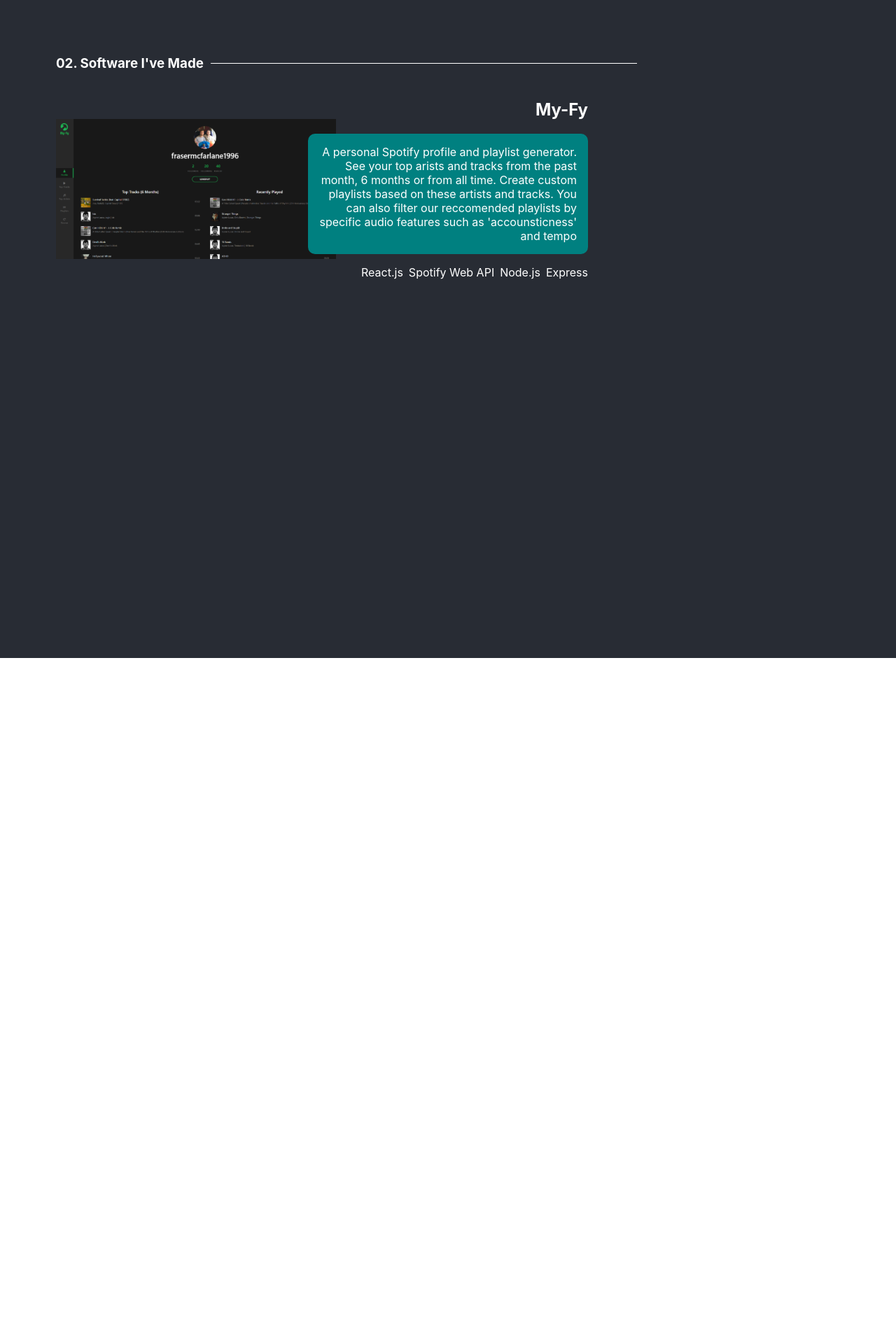
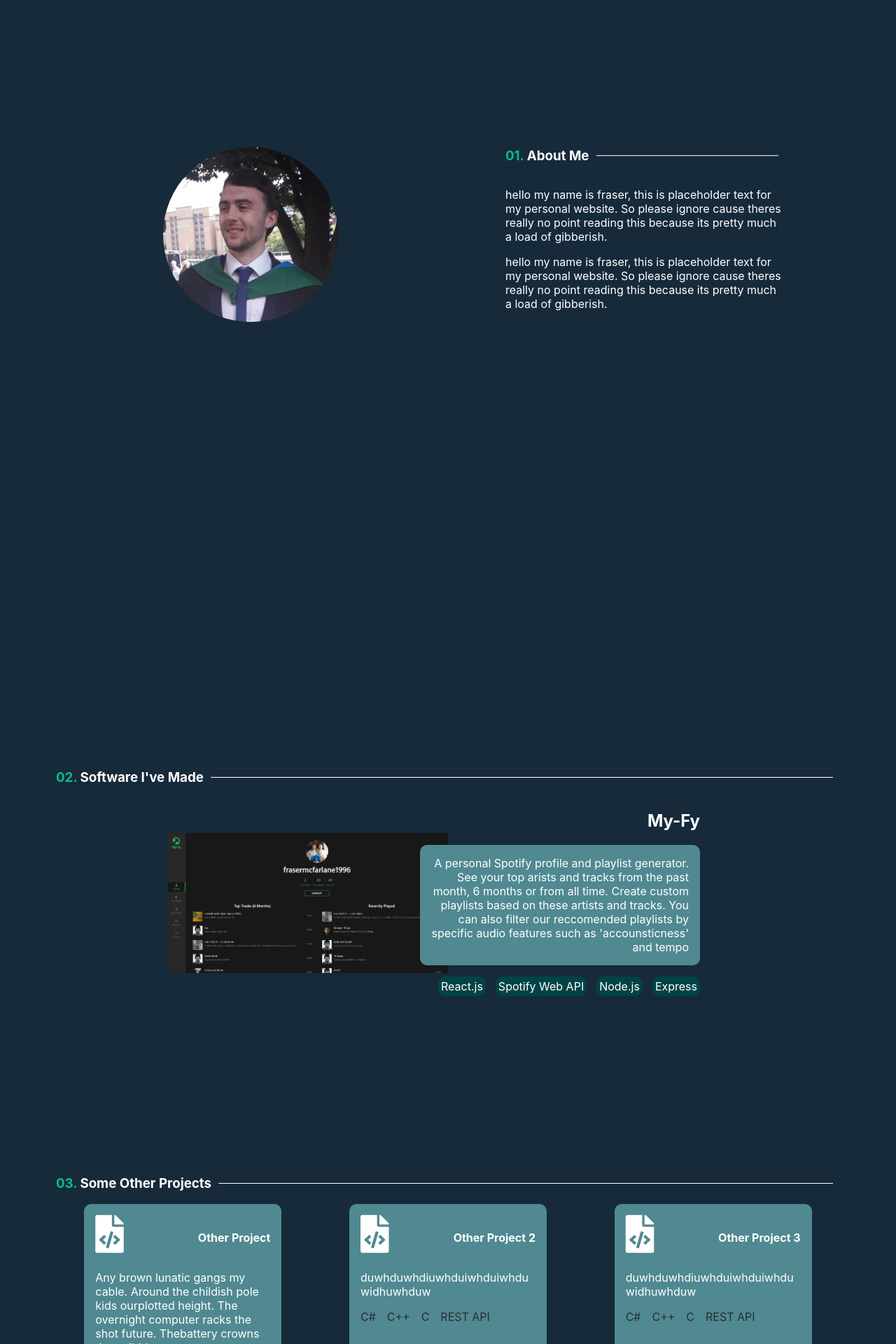
Before and after one commit to fmcfar200/personal-site, a React (Create React App) app: page / in a window 1280 px wide. Shown: the part 20-1940 px from the top of the page at 70% size. Before the commit the page ends 960 px from the top, so only its background shows below. Built offline with nearby package versions, Linux system fonts and the light colour scheme.

Commit message:
Refactored heading + colour palette

```diff
--- a/src/App.css
+++ b/src/App.css
@@ -3,7 +3,16 @@
   min-height: 100vh;
 
   text-align: center;
-  background-color: #282c34;
+  background-color: var(--tertiary-color);
 
   padding: 80px;
 }
+
+:root {
+  --main-color: rgba(117, 221, 221, 1);
+  --secondary-color: rgba(80, 137, 145, 1);
+  --tertiary-color: rgba(23, 42, 58, 1);
+
+  --other-color: rgba(0, 67, 70, 1);
+  --other-color2: rgba(9, 188, 138, 1);
+}
--- a/src/App.js
+++ b/src/App.js
@@ -7,9 +7,9 @@
 function App() {
   return (
     <main className="App">
-      {/* <AboutMe /> */}
+      <AboutMe />
       <MyProjects />
-      {/* <OtherProjects /> */}
+      <OtherProjects />
     </main>
   );
 }
--- a/src/components/aboutMe.jsx
+++ b/src/components/aboutMe.jsx
@@ -1,16 +1,14 @@
 import React from "react";
 import "../styles/common.css";
 import "../styles/aboutMe.css";
+import Heading from "./heading";
 
 const AboutMe = () => {
   return (
     <div className="about-container">
       <img className="headshot-image" src="headshot.jpg" alt="headshot"></img>
       <div className="info-container">
-        <div className="sub-header">
-          <h3>01. About Me</h3>
-          <div className="line"></div>
-        </div>
+        <Heading number="01" title="About Me" />
         <p>
           hello my name is fraser, this is placeholder text for my personal
           website. So please ignore cause theres really no point reading this
--- /dev/null
+++ b/src/components/heading.jsx
@@ -0,0 +1,16 @@
+import React from "react";
+import "../styles/common.css";
+
+const Heading = props => {
+  const { number, title } = props;
+  return (
+    <div className="heading">
+      <h3>
+        <span>{number}. </span> {title}
+      </h3>
+      <div className="line"></div>
+    </div>
+  );
+};
+
+export default Heading;
--- a/src/components/myProjects.jsx
+++ b/src/components/myProjects.jsx
@@ -1,6 +1,7 @@
 import React from "react";
 import "../styles/common.css";
 import "../styles/myProjects.css";
+import Heading from "./heading";
 
 const MyProjects = () => {
   function getData() {
@@ -38,10 +39,7 @@
 
   return (
     <div className="container">
-      <div className="sub-header" style={{ width: "75%" }}>
-        <h3>02. Software I've Made</h3>
-        <div className="line"></div>
-      </div>
+      <Heading number="02" title="Software I've Made" />
       {projectItems}
     </div>
   );
--- a/src/components/otherProjects.jsx
+++ b/src/components/otherProjects.jsx
@@ -1,6 +1,7 @@
 import React from "react";
 import "../styles/common.css";
 import "../styles/otherProjects.css";
+import Heading from "./heading";
 
 const OtherProjects = () => {
   function getData() {
@@ -39,10 +40,7 @@
   });
   return (
     <div className="other-container">
-      <div className="sub-header" style={{ width: "75%" }}>
-        <h3>03. Some Other Projects</h3>
-        <div className="line"></div>
-      </div>
+      <Heading number="03" title="Some Other Projects" />
       <div className="projects-grid">{projectCards}</div>
     </div>
   );
--- a/src/styles/common.css
+++ b/src/styles/common.css
@@ -1,11 +1,15 @@
-.sub-header {
+.heading {
   display: flex;
   align-items: center;
 }
 
-.sub-header h3 {
+.heading h3 {
   overflow: hidden;
   color: white;
+}
+
+.heading h3 span {
+  color: var(--other-color2);
 }
 
 .line {
--- a/src/styles/myProjects.css
+++ b/src/styles/myProjects.css
@@ -2,14 +2,17 @@
   width: 100%;
   height: auto;
   min-height: 100vh;
+  align-content: center;
 }
 
 .project-container {
   display: grid;
   grid-template-columns: 400px 400px;
-  align-content: center;
   width: 100%;
   height: 300px;
+
+  align-content: center;
+  justify-content: center;
 }
 
 .project-container img {
@@ -40,7 +43,7 @@
 }
 
 .text-container p {
-  background-color: teal;
+  background-color: var(--secondary-color);
   padding: 16px;
   border-radius: 10px;
 }
@@ -51,5 +54,8 @@
 }
 
 .code-label-container label {
-  margin-left: 8px;
+  padding: 4px;
+  margin-left: 14px;
+  background-color: var(--other-color);
+  border-radius: 10px;
 }
--- a/src/styles/otherProjects.css
+++ b/src/styles/otherProjects.css
@@ -3,6 +3,9 @@
   grid-template-columns: repeat(3, 1fr);
   row-gap: 16px;
   column-gap: 16px;
+
+  align-items: center;
+
   color: white;
   text-align: start;
   word-wrap: break-word;
@@ -14,9 +17,12 @@
   width: 250px;
   height: 300px;
 
+  align-self: center;
+  justify-self: center;
+
   padding: 16px;
   border-radius: 10px;
-  background-color: lightslategrey;
+  background-color: var(--secondary-color);
 }
 
 .other-project-container i {
@@ -46,3 +52,8 @@
 .link-container i {
   font-size: 24px;
 }
+
+.link-container i:hover {
+  color: var(--other-color2);
+  cursor: pointer;
+}
```
